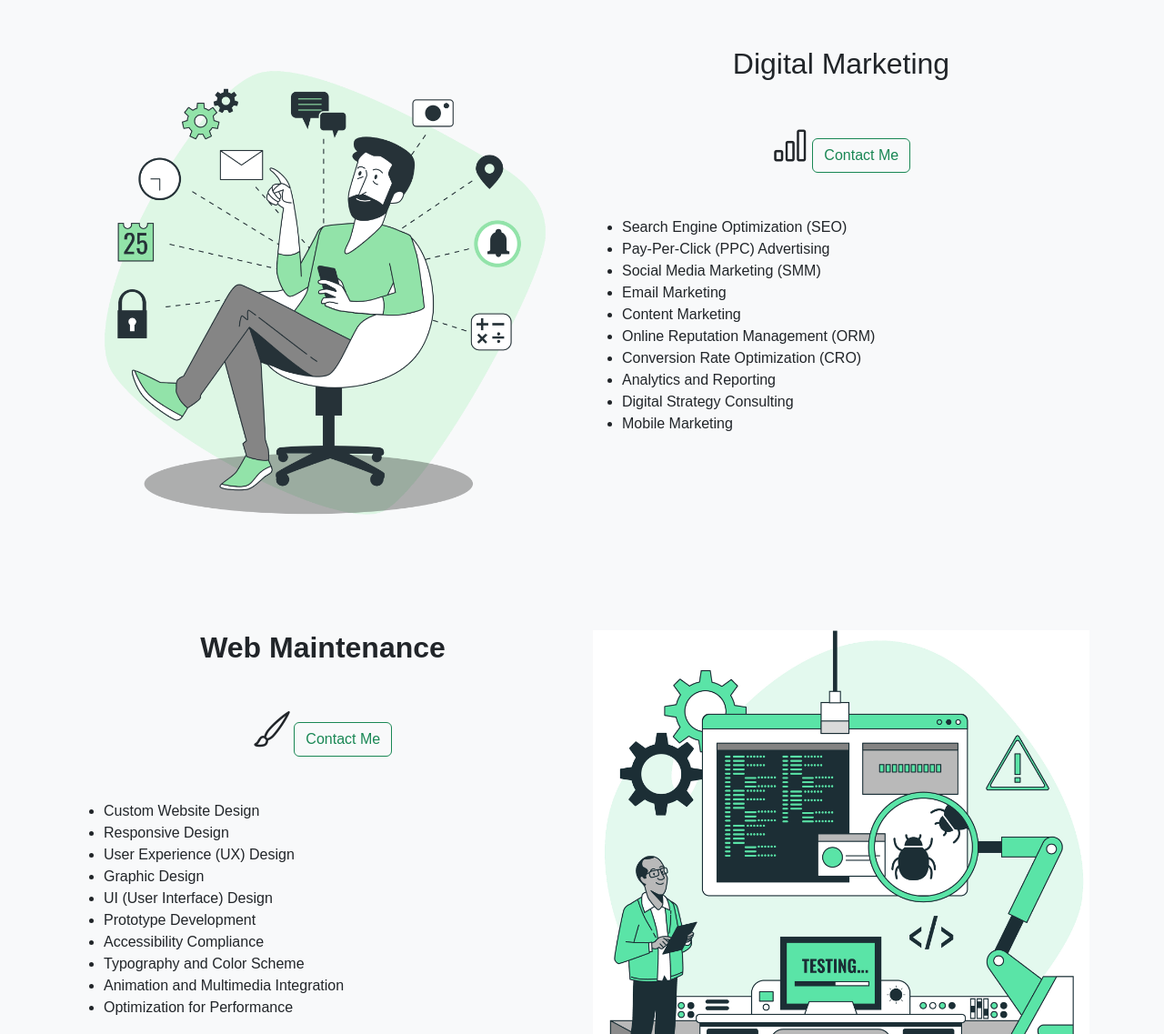
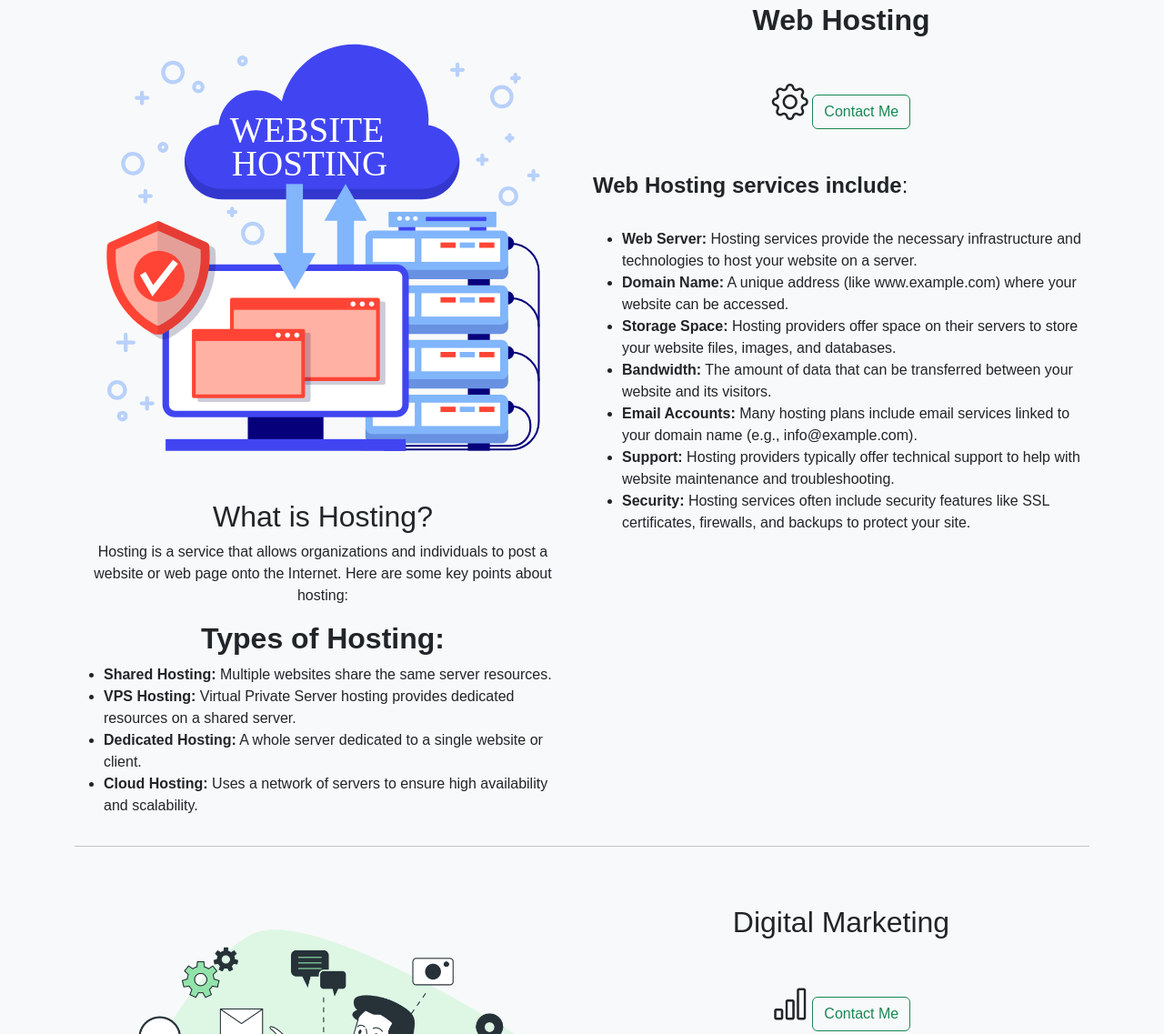
Before and after one commit to codewithcosmos/coslife-m, a plain HTML site: page index.html in a window 1280 px wide. Shown: the part 2051-3188 px from the top of the page at 91% size. Drawn offline with nearby package versions, Linux system fonts and the light colour scheme; some packages are replaced by stand-ins of ours.

Commit message:
Added hosting info and iage

```diff
--- a/index.html
+++ b/index.html
@@ -79,18 +79,18 @@
 
 
 
- <!--=============================== service we offer ======================================= -->
+ <!-- service we offer -->
  <section id="services" class="py-5">
   <div class="container">
     <div class="row">
       <div class="col-md-6">
-        <img src="images/website-img/Programming.png" class="img-fluid" alt="Image">
+        <img src="images/website-img/Programming.png"  class="img-fluid" alt="Image">
       </div>
       <div class="col-md-6">
         <h2><strong>Web Development</strong></h2>
         <div class="card-footer text-center my-5">
           <i class="bi bi-gear h1"></i>
-          <a href="mailto:info@cosmosmhlanga.site"  class="btn btn-outline-success" data-bs-toggle="modal" data-bs-target="Contact">Contact Me</a>
+          <a href="mailto:info@cosmosmhlanga.site" target="_blank" class="btn btn-outline-success" data-bs-toggle="modal" data-bs-target="Contact">Contact Me</a>
         </div>
         <p><b>Web development services typically include</b>:</p>
         <ul>
@@ -108,13 +108,14 @@
     </div>
     <hr>
   </div>
+
   <div class="container">
     <div class="row py-5">
       <div class="col-md-6">
         <h2><strong>Web Design</strong></h2>
         <div class="card-footer text-center my-5">
           <i class="bi bi-brush h1"></i>
-          <a href="mailto:info@cosmosmhlanga.site"  class="btn btn-outline-success" data-bs-toggle="modal" data-bs-target="Contact">Contact Me</a>
+          <a href="mailto:info@cosmosmhlanga.site" target="_blank" class="btn btn-outline-success" data-bs-toggle="modal" data-bs-target="Contact">Contact Me</a>
         </div>
         <ul>
           <li>Custom Website Design</li>
@@ -135,6 +136,43 @@
     </div>
     <hr>
   </div>
+
+  <div class="container">
+    <div class="row">
+      <div class="col-md-6">
+        <img src="images/website-img/web-hosting.svg"  class="img-fluid" alt="Image">
+        <h2>What is Hosting?</h2>
+          <p>Hosting is a service that allows organizations and individuals to post a website or web page onto the Internet. Here are some key points about hosting:</p>
+         <h2><strong>Types of Hosting:</strong></h2>
+          <ul>
+            <li><strong>Shared Hosting:</strong> Multiple websites share the same server resources.</li>
+            <li><strong>VPS Hosting:</strong> Virtual Private Server hosting provides dedicated resources on a shared server.</li>
+           <li><strong>Dedicated Hosting:</strong> A whole server dedicated to a single website or client.</li>
+           <li><strong>Cloud Hosting:</strong> Uses a network of servers to ensure high availability and scalability.</li>
+          </ul>
+
+      </div>
+      <div class="col-md-6">
+        <h2><strong>Web Hosting</strong></h2>
+        <div class="card-footer text-center my-5">
+          <i class="bi bi-gear h1"></i>
+          <a href="mailto:info@cosmosmhlanga.site" target="_blank" class="btn btn-outline-success" data-bs-toggle="modal" data-bs-target="Contact">Contact Me</a>
+      </div>
+      <h4><b>Web Hosting services include</b>:</h4> <br>
+        <ul>
+          <li><strong>Web Server:</strong> Hosting services provide the necessary infrastructure and technologies to host your website on a server.</li>
+          <li><strong>Domain Name:</strong> A unique address (like www.example.com) where your website can be accessed.</li>
+          <li><strong>Storage Space:</strong> Hosting providers offer space on their servers to store your website files, images, and databases.</li>
+          <li><strong>Bandwidth:</strong> The amount of data that can be transferred between your website and its visitors.</li>
+          <li><strong>Email Accounts:</strong> Many hosting plans include email services linked to your domain name (e.g., info@example.com).</li>
+          <li><strong>Support:</strong> Hosting providers typically offer technical support to help with website maintenance and troubleshooting.</li>
+          <li><strong>Security:</strong> Hosting services often include security features like SSL certificates, firewalls, and backups to protect your site.</li>
+        </ul>
+      </div>
+    </div>
+    <hr>
+  </div>
+
   <div class="container">
     <div class="row py-5">
       <div class="col-md-6">
@@ -144,7 +182,7 @@
         <h2>Digital Marketing</h2>
         <div class="card-footer text-center my-5">
           <i class="bi bi-bar-chart h1"></i>
-          <a href="mailto:info@cosmosmhlanga.site"  class="btn btn-outline-success" data-bs-toggle="modal" data-bs-target="Contact">Contact Me</a>
+          <a href="mailto:info@cosmosmhlanga.site" target="_blank"  class="btn btn-outline-success" data-bs-toggle="modal" data-bs-target="Contact">Contact Me</a>
         </div>
          <ul>
           <li>Search Engine Optimization (SEO)</li>
@@ -167,7 +205,7 @@
           <h2><strong>Web Maintenance</strong></h2>
           <div class="card-footer text-center my-5">
             <i class="bi bi-brush h1"></i>
-            <a href="mailto:info@cosmosmhlanga.site"  class="btn btn-outline-success" data-bs-toggle="modal" data-bs-target="Contact">Contact Me</a>
+            <a href="mailto:info@cosmosmhlanga.site" target="_blank" class="btn btn-outline-success" data-bs-toggle="modal" data-bs-target="Contact">Contact Me</a>
           </div>
           <ul>
             <li>Custom Website Design</li>
@@ -183,9 +221,13 @@
           </ul>
         </div>
         <div class="col-md-6">
-          <img src="images/website-img/maintenance.jpg" class="img-fluid" alt="Image">
+          <img src="images/website-img/Programmer.jpg" class="img-fluid" alt="Image">
         </div>
       </div>
+      <!-- Another Image -->
+      <div>
+          <img src="images/website-img/web-desgin.jpg" class="img-fluid" alt="Programming image">
+        </div>
   </section>
   <!--===================================== End Service ====================================== -->
 
```
Also changed, not shown: images/website-img/5940266_3062524.jpg (deleted), images/website-img/hosting.jpg (added), images/website-img/pc-02.jpg (deleted), images/website-img/web-hosting.svg (added).
